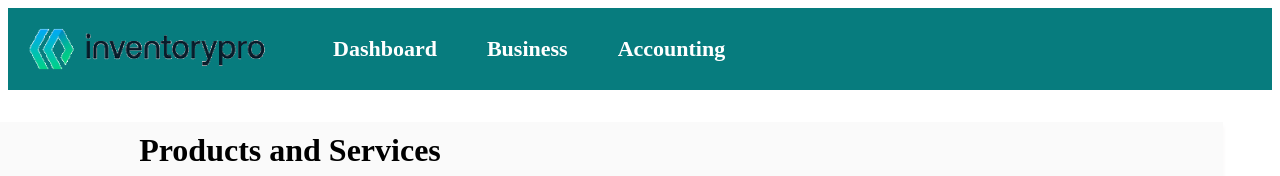
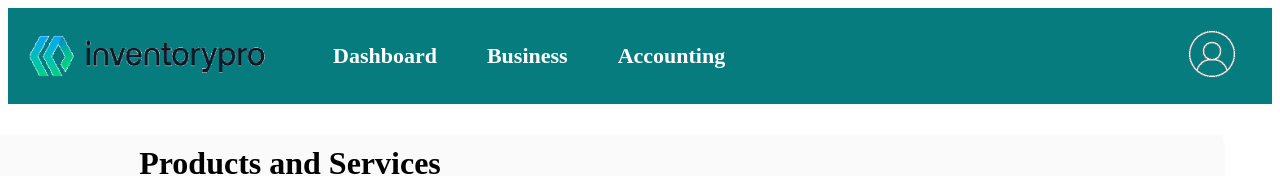
Before and after one commit to RyanWakey/InventoryManagementFrontend, a Vue app: page /products in a window 1280 px wide. Shown: the top 176 px of the page. Built offline with nearby package versions, Linux system fonts and the light colour scheme; no server answers.

Commit message:
added image to nav bar for profile pic

```diff
--- a/src/components/NavBar.vue
+++ b/src/components/NavBar.vue
@@ -11,7 +11,15 @@
       <router-link to="/" class="navbar-item">Dashboard</router-link>
       <router-link to="/products" class="navbar-item">Business</router-link>
       <router-link to="/accounting" class="navbar-item">Accounting</router-link>
-        <!-- More links as needed -->
+    </div>
+
+    <!-- Profile Picture -->
+    <div class="profile-container">
+      <router-link to="/loginRegister" class="navbar-item">
+        <div>
+          <img src ="@/assets/ProfilePic.png" alt="Profile Image" class="profile-logo">
+        </div>
+      </router-link>
     </div>
   </nav>
 </template>
@@ -46,6 +54,11 @@
   height: auto;
  }
 
+ .profile-logo{
+  width: 60px;
+  height: auto;
+ }
+
  .navbar-menu .navbar-item {
   margin-right: 20px;
   color: white;
@@ -61,4 +74,10 @@
 .navbar-menu .navbar-item {
   padding: 0 15px;
 }
+
+.profile-container {
+  margin-left: auto;
+  width: 70px;
+}
+
   </style>
--- a/src/views/ProductPage.vue
+++ b/src/views/ProductPage.vue
@@ -369,6 +369,7 @@ tbody tr:hover {
   color: white;
   border: none;
   cursor: pointer;
+  margin-left: 10px;
 }
 
 .new-item-btn:hover {
```
Also changed, not shown: src/assets/ProfilePic.png (added). Lines whose indentation alone changed are shown as unchanged.
